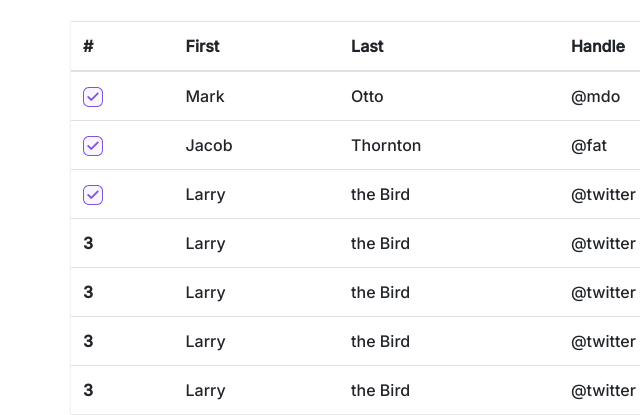
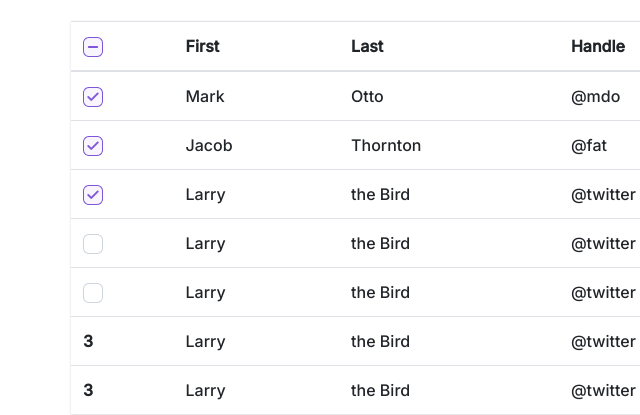
Before and after one commit to Teewai57/Frontend-Engineer-Task, a plain HTML site: page index.html in a window 1280 px wide. Shown: the part 537-952 px from the top of the page, 14-654 px from the left. Drawn offline with nearby package versions, Linux system fonts and the light colour scheme.

Commit message:
started tables

```diff
--- a/index.html
+++ b/index.html
@@ -248,7 +248,7 @@
     <table class="table my-4">
       <thead>
         <tr>
-          <th scope="col">#</th>
+          <th scope="col"><img src="/images/_Checkbox base (1).png" alt=""></th>
           <th scope="col">First</th>
           <th scope="col">Last</th>
           <th scope="col">Handle</th>
@@ -282,7 +282,7 @@
           <td>@twitter</td>
         </tr>
         <tr>
-          <th scope="row">3</th>
+          <th scope="row"><img src="/images/_Checkbox base (2).png" alt=""></th>
           <td>Larry</td>
           <td>the Bird</td>
           <td>@twitter</td>
@@ -290,7 +290,7 @@
           <td>@twitter</td>
         </tr>
         <tr>
-          <th scope="row">3</th>
+          <th scope="row"><img src="/images/_Checkbox base (2).png" alt=""></th>
           <td>Larry</td>
           <td>the Bird</td>
           <td>@twitter</td>
```
Also changed, not shown: images/_Checkbox base (1).png (added), images/_Checkbox base (2).png (added).
